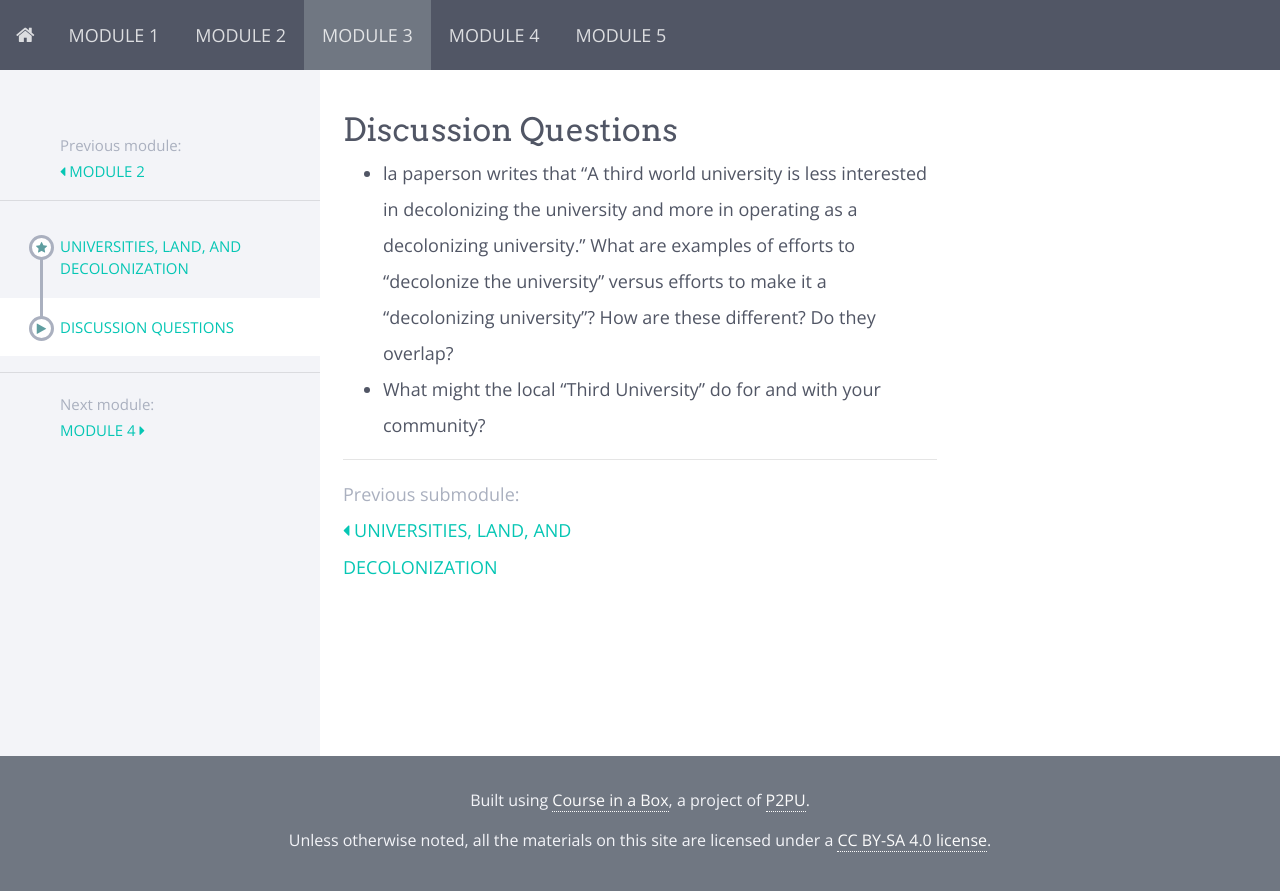
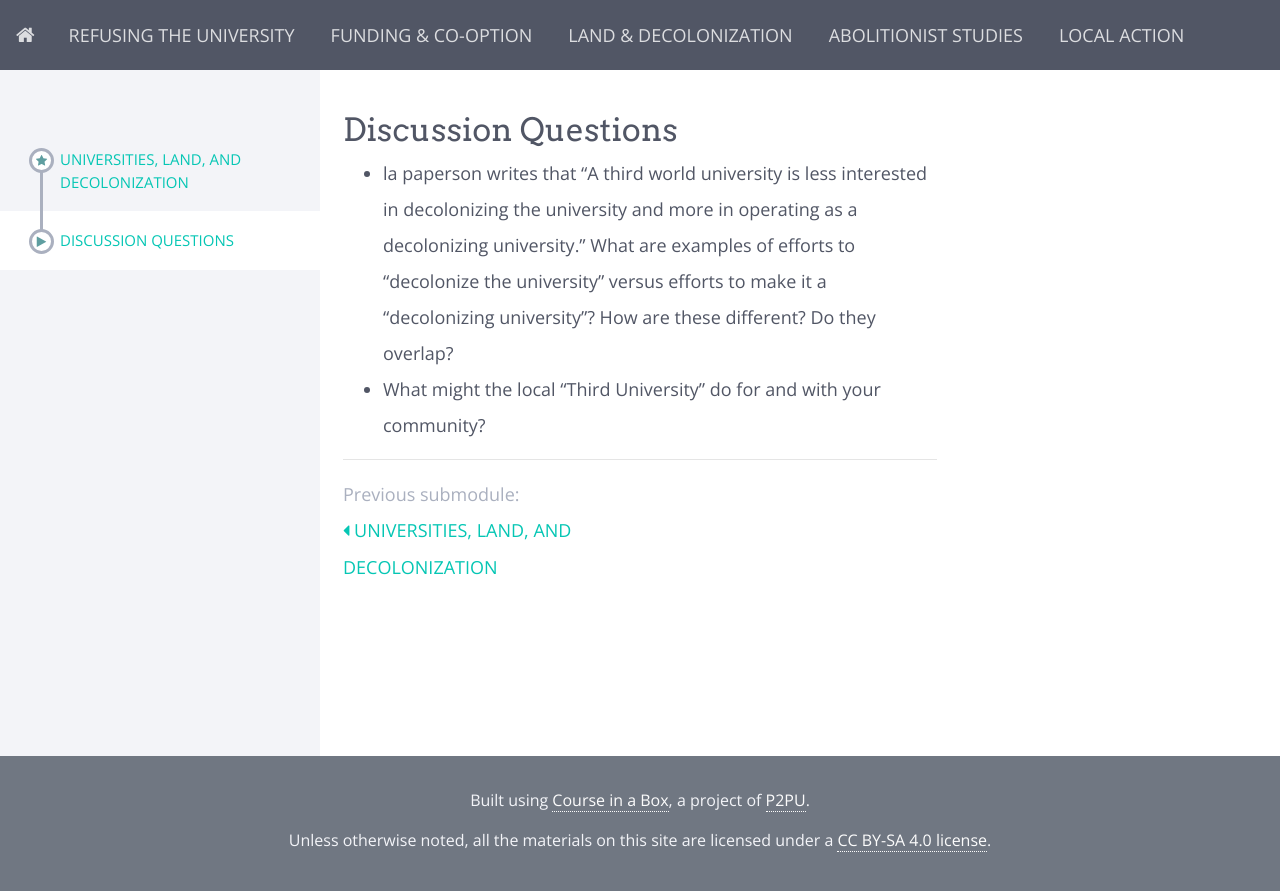
Before and after one commit to GrifP/abolishing-the-university, a Jekyll site: the page built from modules/module 3/_posts/2000-01-02-discussion-questions.md, in a window 1280 px wide. Shown: the top 891 px of the page. Built offline with Jekyll 4.4.1, drawn with Linux system fonts in a browser that asks for light colours; nearby versions of some CDN libraries.

Commit message:
Update course.yml

```diff
--- a/_data/course.yml
+++ b/_data/course.yml
@@ -1,3 +1,3 @@
 title: Abolishing the University
 description: A free, five week curriculum designed to imagine the future of education beyond the university
-modules: [module 1, module 2, module 3, module 4, module 5]
+modules: [Refusing the University, Funding & Co-option, Land & Decolonization, Abolitionist Studies, Local Action]
```
